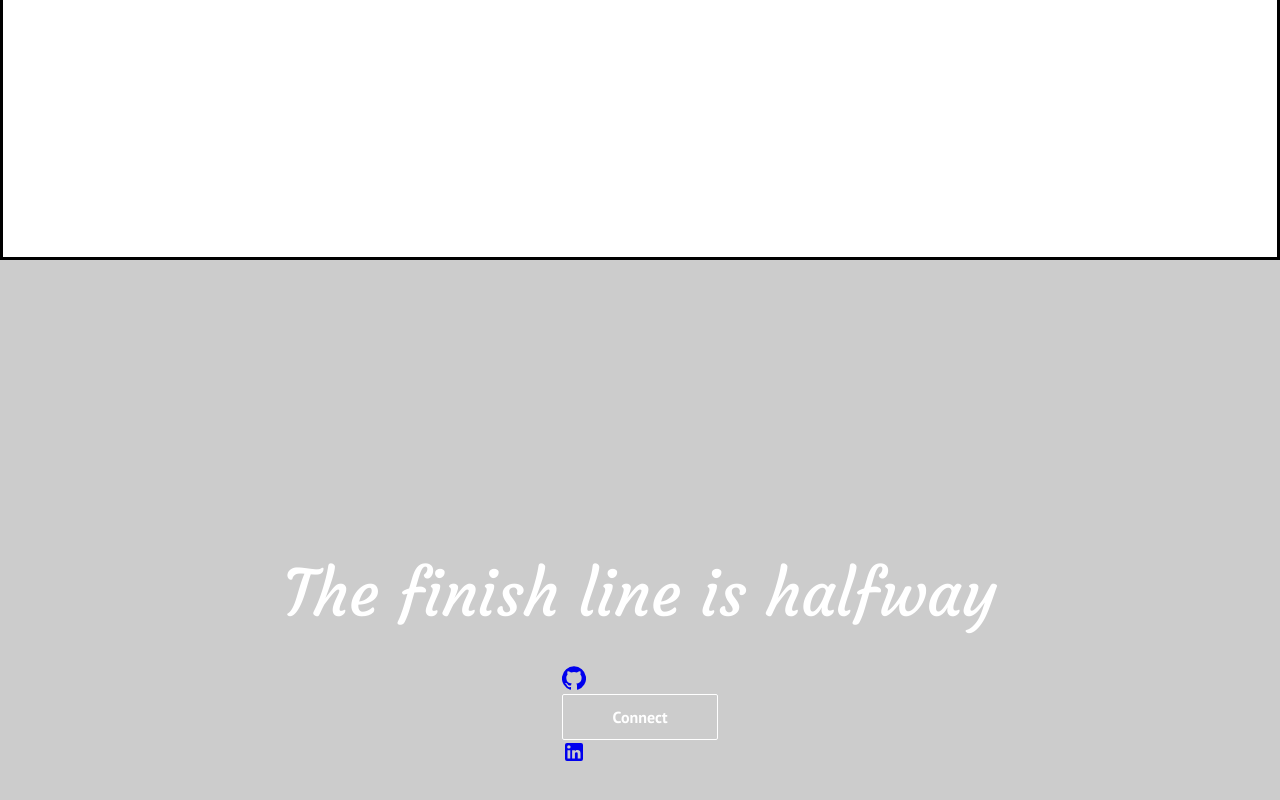
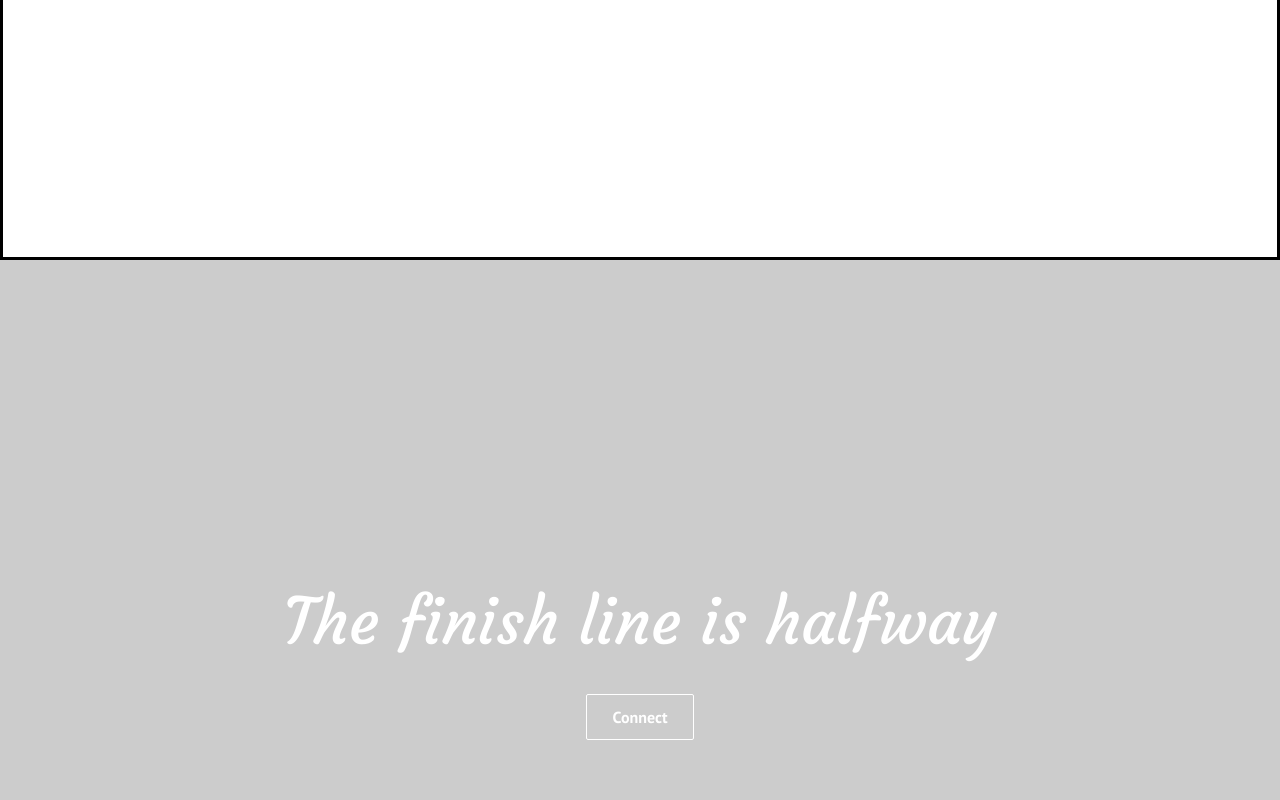
Before and after one commit to michaelshaleen/Personal-Site, a React (Create React App) app: page /coach in a window 1280 px wide. Shown: the part 3432-4232 px from the top of the page. Built offline with nearby package versions, Linux system fonts and the light colour scheme.

Commit message:
footer social media icons

```diff
--- a/src/Components/Footer/Footer.jsx
+++ b/src/Components/Footer/Footer.jsx
@@ -23,20 +23,20 @@ function Footer() {
         The finish line is halfway
       </div>
       <div className="hero-btns">
-            <a href="#"
+            {/* <a href="#"
               onClick={gitHub}>
               <GitHubIcon />
-            </a>
+            </a> */}
         <Button
           className="btn"
           buttonStyle="btn--outline"
           buttonSize="btn--large" >
             Connect
         </Button>
-            <a href="#"
+            {/* <a href="#"
               onClick={linkedIn}>
               <LinkedInIcon />
-            </a>
+            </a> */}
       </div>
     </div>
             </div>
```
